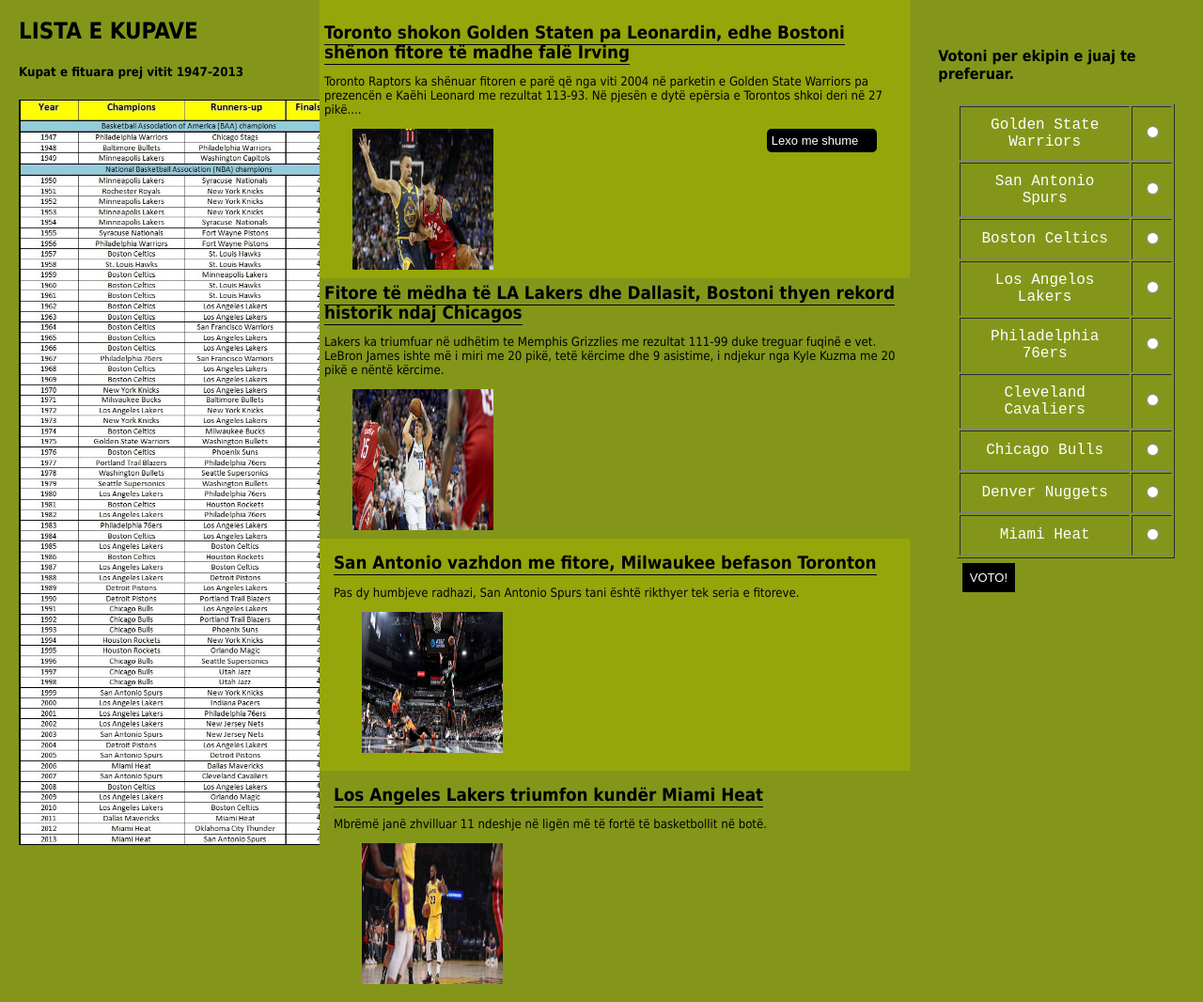
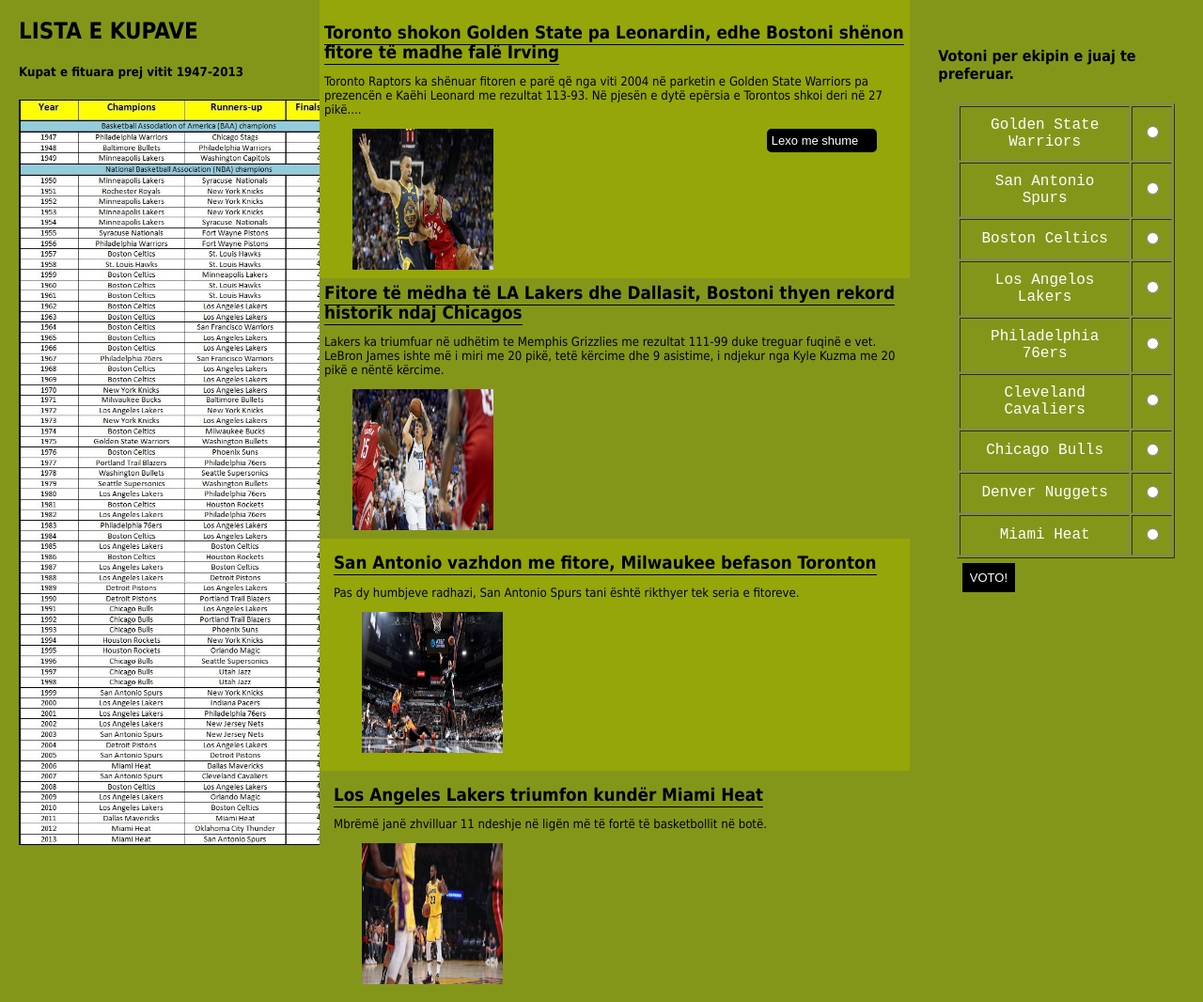
Before and after one commit to xhemmajl/PHP_Projekt, a PHP site: page /basket.php in a window 1280 px wide. Shown: the part 842-1908 px from the top of the page at 94% size. Run offline with PHP 8.4, Linux system fonts and the light colour scheme; some libraries are stand-ins or nearby versions.

Commit message:
Update basket.php

```diff
--- a/basket.php
+++ b/basket.php
@@ -91,7 +91,7 @@ include('header.php');
 
 
 			<div class="dk21">
-				<h3>Toronto shokon Golden Staten pa Leonardin, edhe Bostoni shënon fitore të madhe falë Irving</h3>
+				<h3>Toronto shokon <?php echo str_replace("Balken","State","Golden Balken")?> pa Leonardin, edhe Bostoni shënon fitore të madhe falë Irving</h3>
 	 			<p>Toronto Raptors ka shënuar fitoren e parë që nga viti 2004 në parketin e Golden State Warriors pa prezencën e Kaëhi Leonard me rezultat 113-93.
 	 			Në pjesën e dytë epërsia e Torontos shkoi deri në <?php echo strlen("aaaaaaaaaaaaaaaaaaaaaaaaaaa")?> pikë.<span id="dots">...</span><span id="more">
 
```
